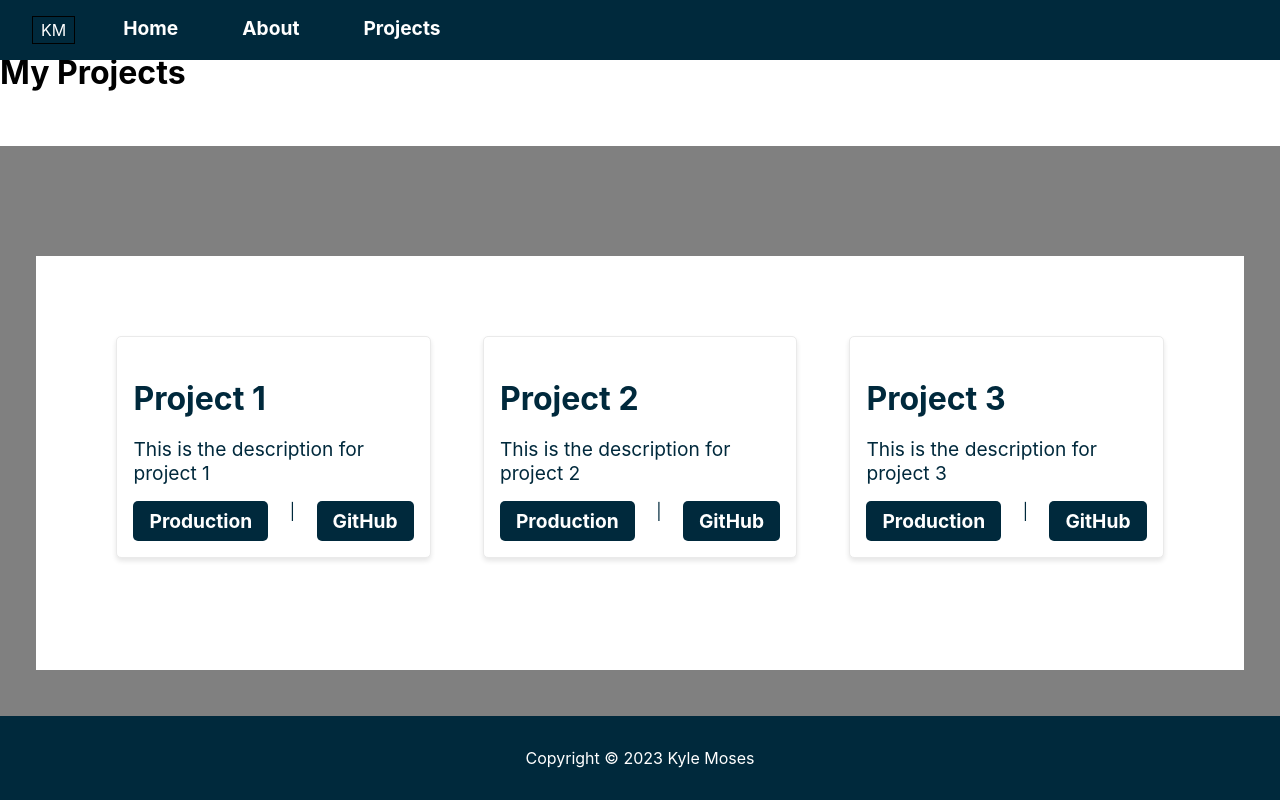
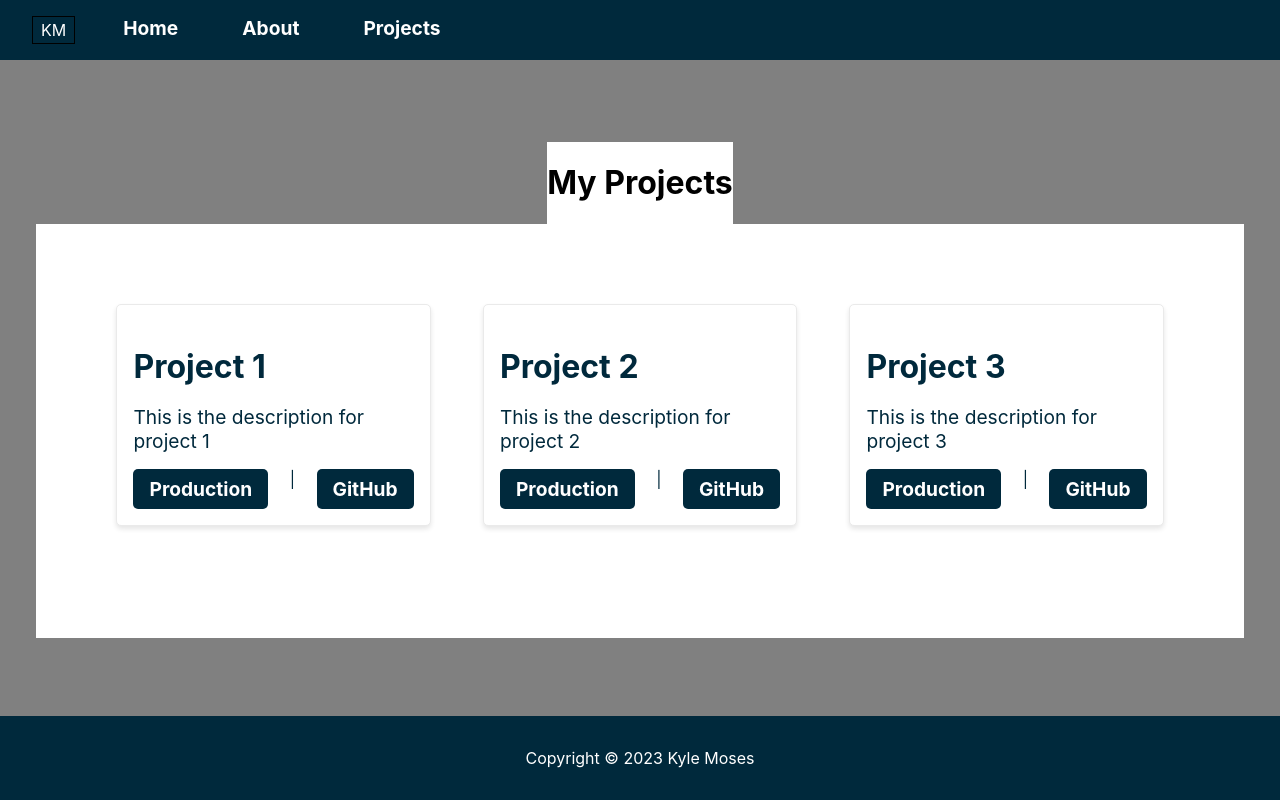
Before and after one commit to thekylemoses/portfolio, a Next.js app: page /projects in a window 1280 px wide. Built offline with nearby package versions, Linux system fonts and the light colour scheme.

Commit message:
Update projects.js

```diff
--- a/pages/projects.js
+++ b/pages/projects.js
@@ -40,11 +40,10 @@ const ProjectsPage = () => {
         </div>
       </header>
 
-      <div className="myprojects">
-        <h1>My Projects</h1>
-      </div>
-
       <main>
+        <div className="myprojects">
+          <h1>My Projects</h1>
+        </div>
         <div className="projects">
           {projects.map(project => (
             <div key={project.id} className="project">
@@ -80,9 +79,7 @@ const ProjectsPage = () => {
         }
 
         .myprojects {
-          width: 100%;
-          padding: 2rem 0;
-          background-color: white;
+          background-color: white
         }
 
         .title {
```
